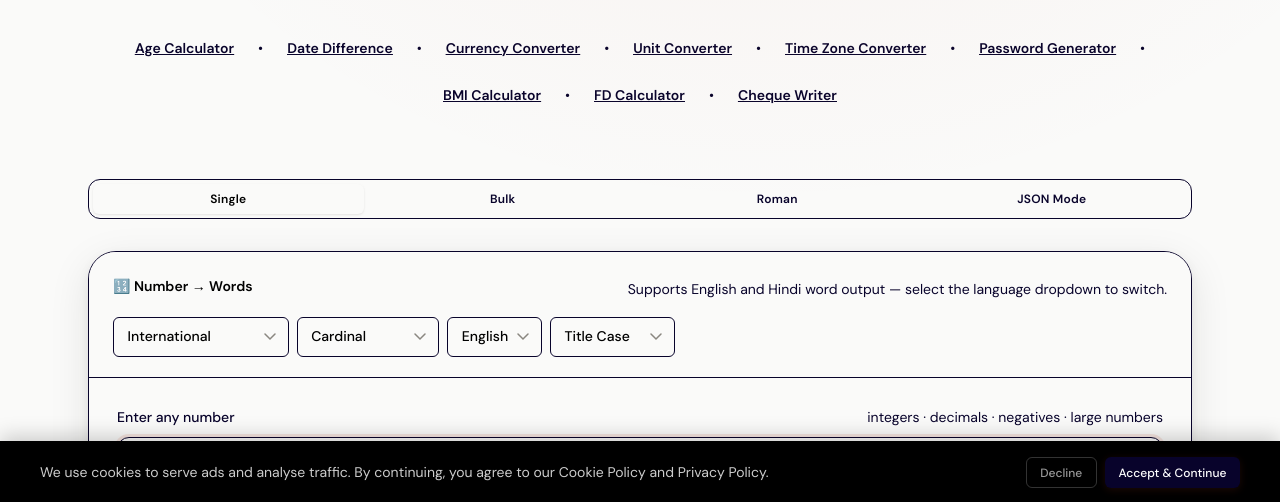
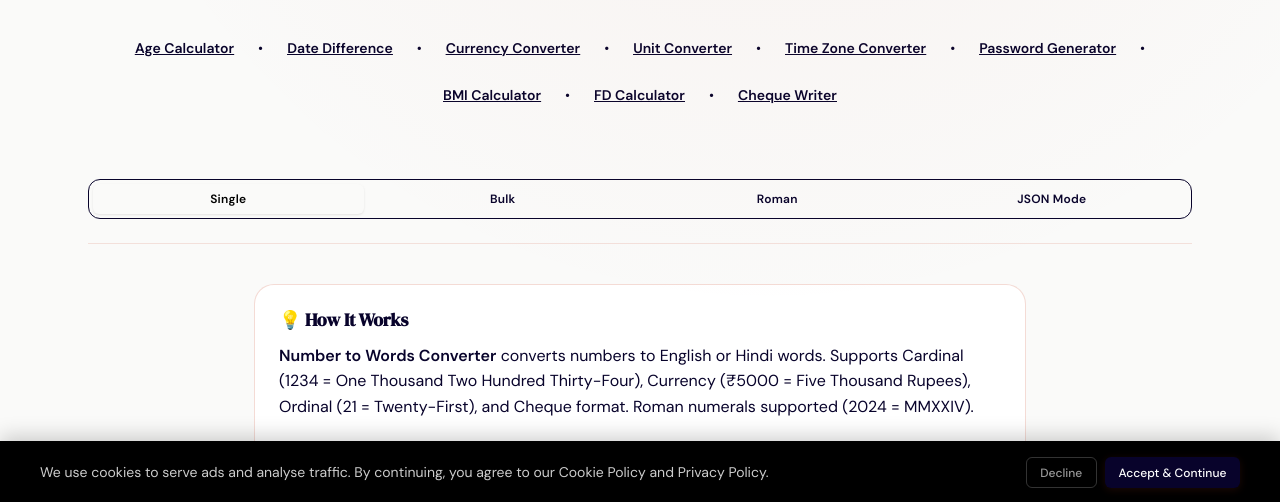
Before and after one commit to jsupport1/jsupport1.in.github.io, a plain HTML site: page index.html in a window 1280 px wide. Shown: the part 296-798 px from the top of the page. Drawn offline with Linux system fonts and the light colour scheme.

Commit message:
Init code

```diff
--- a/index.html
+++ b/index.html
@@ -137,7 +137,16 @@
               <button class="tab-btn" role="tab" aria-selected="false" aria-controls="panel-json" id="tab-json"
                 data-tab="json">JSON Mode</button>
             </div>
-
+             <!-- Help Section -->
+    <section class="section--sm" style="background:var(--clr-accent-bg);border-top:1px solid rgba(200,75,47,0.15);border-bottom:1px solid rgba(200,75,47,0.15);">
+      <div class="container container--narrow">
+        <div style="background:white;border:1px solid rgba(200,75,47,0.2);border-radius:var(--rad-lg);padding:1.5rem;">
+          <h3 style="margin-top:0;margin-bottom:0.75rem;font-size:var(--sz-lg);color:var(--clr-accent);">💡 How It Works</h3>
+          <p style="margin:0 0 1rem;color:var(--clr-ink-2);line-height:1.6;"><strong>Number to Words Converter</strong> converts numbers to English or Hindi words. Supports Cardinal (1234 = One Thousand Two Hundred Thirty-Four), Currency (₹5000 = Five Thousand Rupees), Ordinal (21 = Twenty-First), and Cheque format. Roman numerals supported (2024 = MMXXIV).</p>
+          <p style="margin:0;color:var(--clr-ink-3);"><strong>Example:</strong> 1234 → "One Thousand Two Hundred Thirty-Four" | 2024 → Roman: MMXXIV | 10.5 → "Ten Point Five"</p>
+        </div>
+      </div>
+    </section>
             <!-- Single Converter -->
             <div id="panel-single" class="tab-panel active" role="tabpanel" aria-labelledby="tab-single">
               <div class="tool-hero">
```
